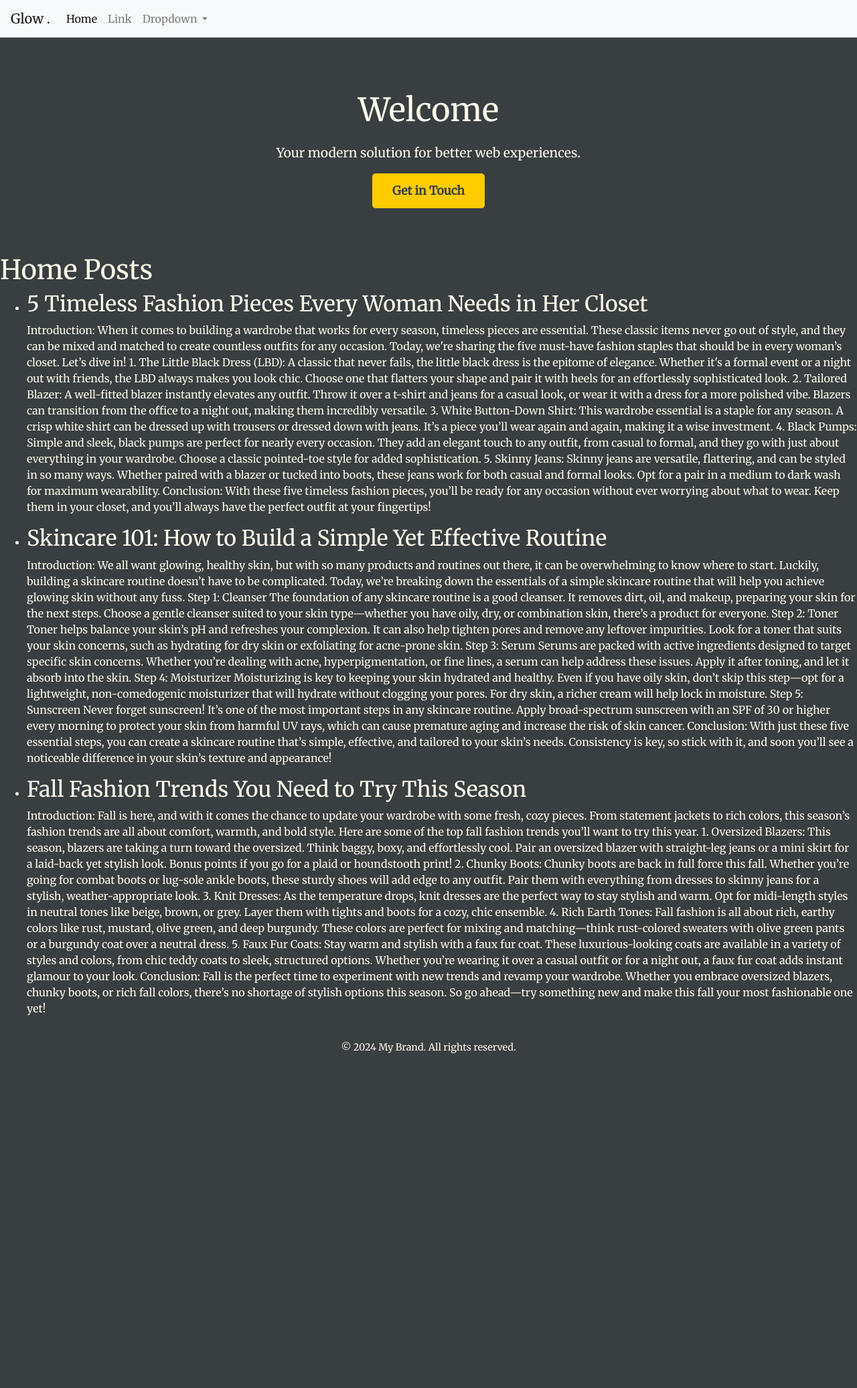
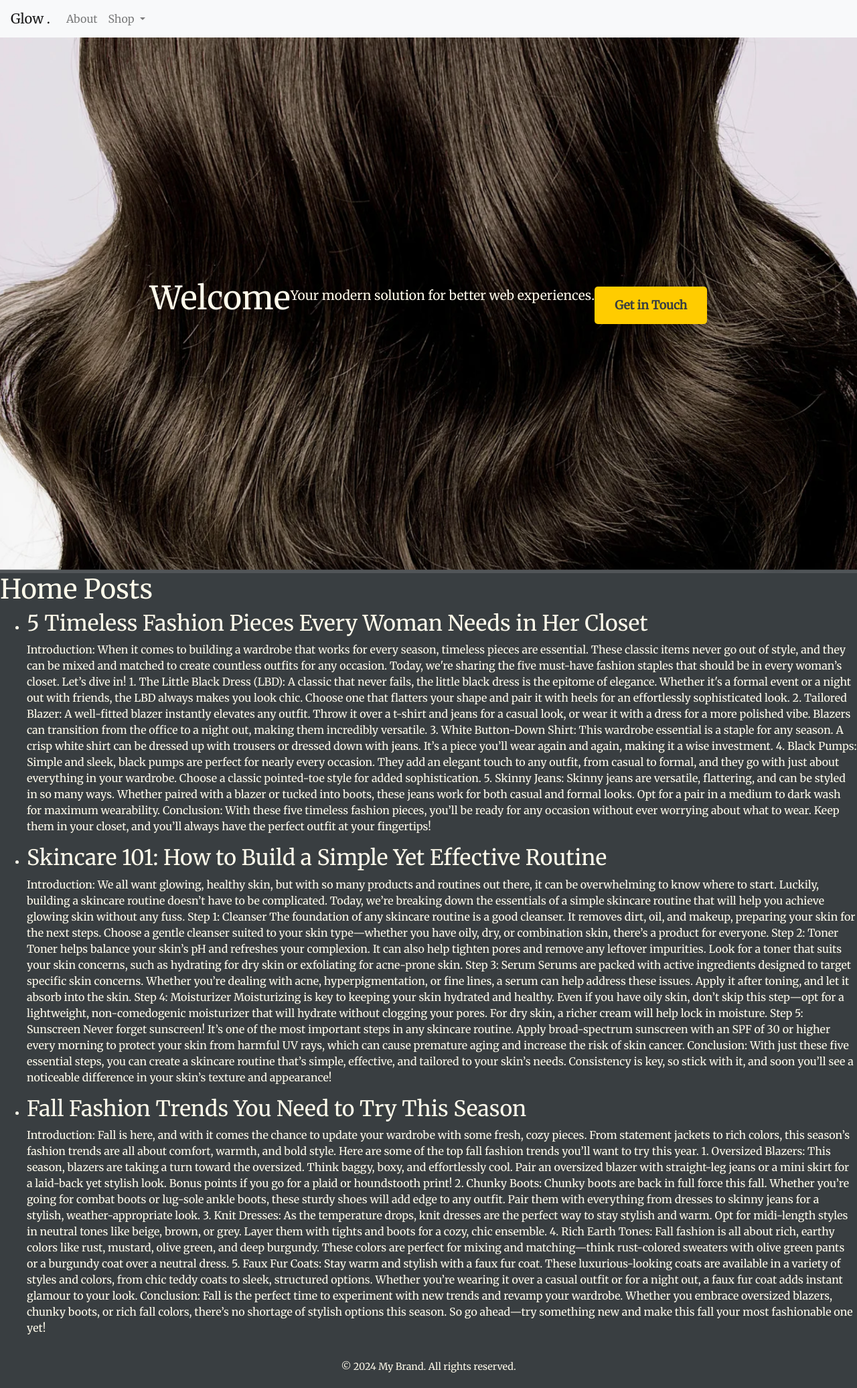
Before and after one commit to Aria-vero-s/glow, a Django app: page / in a window 1280 px wide. Shown: the whole page at 67% size. Before the commit the page ends 1573 px from the top, so only its background shows below. Run offline with Django 5.2, Linux system fonts and the light colour scheme; data comes from the database, SQL or seed files in the repository; both versions use the stored data as it was after the commit; some libraries are stand-ins or nearby versions.

Commit message:
added picture

```diff
--- a/home/templates/home/index.html
+++ b/home/templates/home/index.html
@@ -20,37 +20,21 @@
 
 		<div class="collapse navbar-collapse" id="navbarSupportedContent">
 			<ul class="navbar-nav mr-auto">
-            <li class="nav-item active">
-              <a class="nav-link" href="#">Home <span class="sr-only">(current)</span></a>
-            </li>
 				<li class="nav-item">
-              <a class="nav-link" href="#">Link</a>
+					<a class="nav-link" href="#">About</a>
 				</li>
 				<li class="nav-item dropdown">
 					<a class="nav-link dropdown-toggle" href="#" id="navbarDropdown" role="button" data-toggle="dropdown" aria-haspopup="true" aria-expanded="false">
-                Dropdown
+						Shop
 					</a>
 					<div class="dropdown-menu" aria-labelledby="navbarDropdown">
-                <a class="dropdown-item" href="#">Action</a>
-                <a class="dropdown-item" href="#">Another action</a>
-                <div class="dropdown-divider"></div>
-                <a class="dropdown-item" href="#">Something else here</a>
+						<a class="dropdown-item" href="#">Makeup</a>
+						<a class="dropdown-item" href="#">Skincare</a>
 					</div>
 				</li>
 			</ul>
 		</div>
 	</nav>
-
-  <!-- <header>
-    <nav>
-      <div class="logo">My Brand</div>
-      <ul class="nav-links">
-        <li><a href="#home">Home</a></li>
-        <li><a href="#services">Services</a></li>
-        <li><a href="#contact">Contact</a></li>
-      </ul>
-    </nav>
-  </header> -->
 
 	<section class="hero">
 		<h1>Welcome</h1>
--- a/myproject/settings.py
+++ b/myproject/settings.py
@@ -119,7 +119,7 @@ USE_TZ = True
 
 STATIC_URL = '/static/'
 STATICFILES_DIRS = [
-    BASE_DIR / "static",  # If you have global static files
+    BASE_DIR / "static",
 ]
 
 # Default primary key field type
--- a/static/css/styles.css
+++ b/static/css/styles.css
@@ -1,14 +1,25 @@
-/* General Styling */
-/* * {
+body {
 	margin: 0;
 	padding: 0;
 	box-sizing: border-box;
-  } */
-
-  body {
 	font-family: 'Merriweather', serif;
 	background-color: #393e41;
 	color: #fffbeb;
+	height: 100%;
+	scroll-behavior: smooth;
+}
+
+/* Content Styling */
+.content {
+	z-index: 1;
+	padding: 20px;
+	background: rgba(0, 0, 0, 0.5);
+	border-radius: 10px;
+}
+
+.tagline {
+	font-size: 2.5rem;
+	margin: 0 0 20px;
 }
 
 a {
@@ -16,43 +27,16 @@
 	color: inherit;
 }
 
-  /* Header */
-  /* header {
-	background-color: #393e41;
-	padding: 20px 50px;
-  } */
-
-  /* nav {
-	display: flex;
-	justify-content: space-between;
-	align-items: center;
-  }
-
-  .nav-links {
-	display: flex;
-	gap: 20px;
-  }
-
-  .nav-links li {
-	list-style: none;
-  }
-
-  .nav-links a {
-	color: #fffbeb;
-	font-weight: bold;
-	transition: color 0.3s ease;
-  }
-
-  .nav-links a:hover {
-	color: #ffcc00;
-  } */
-
 /* Hero Section */
 .hero {
-	background-color: #393e41;
-	color: #fffbeb;
+	height: 100vh;
+	background-image: url('/static/media/landing-image.png');
+	background-size: cover;
+	background-position: center;
+	display: flex;
+	justify-content: center;
+	align-items: center;
 	text-align: center;
-	padding: 80px 20px;
 }
 
 .hero h1 {
@@ -63,6 +47,16 @@
 .hero p {
 	font-size: 1.2rem;
 	margin-bottom: 30px;
+}
+
+.content {
+	color: white;
+	text-shadow: 0 2px 4px rgba(0, 0, 0, 0.8);
+}
+
+.tagline {
+	font-size: 2rem;
+	margin-bottom: 20px;
 }
 
 .cta-button {
```
Also changed, not shown: db.sqlite3, static/media/landing-image.png (added). Lines whose indentation alone changed are shown as unchanged.
